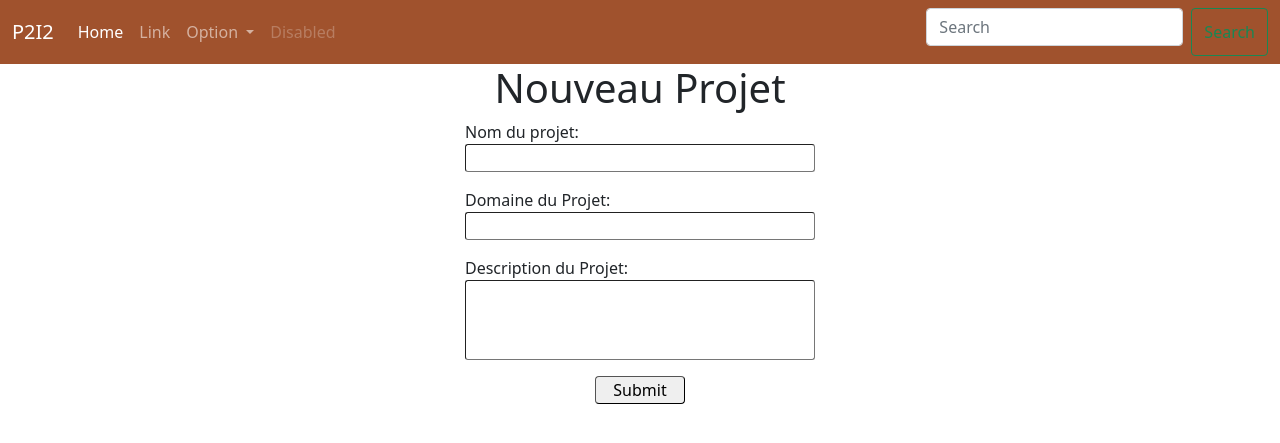
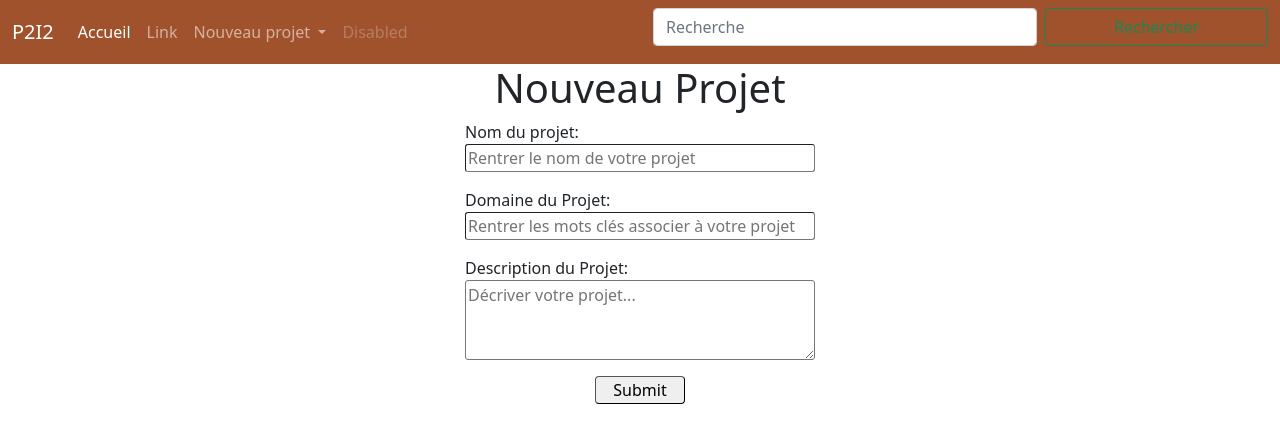
Before and after one commit to rouxmi/Bird-Democratie-Participative, a Flask app: page /form in a window 1280 px wide. Shown: the top 443 px of the page. Run offline with Flask 2, Linux system fonts and the light colour scheme.

Commit message:
recherche de sub + modif bd

```diff
--- a/app.py
+++ b/app.py
@@ -1,5 +1,6 @@
 import sqlite3
-from flask import Flask, render_template, request, url_for
+from flask import Flask, render_template, request, url_for,redirect,flash
+import datetime
 
 app = Flask(__name__)
 
@@ -17,9 +18,47 @@ def post():
      subs = sqlite3.connect('sub.db')
      cursor = subs.cursor()
      cursor.execute("""
-     INSERT INTO table1(Nom,Mots_clés) values(?,?)""",(str(form_data['name']),str(form_data['domaine'])))
+     INSERT INTO table1(Nom,Posté_par,Mots_clés,description,création) values(?,?,?,?,?)""",(str(form_data['name']),'admin',str(form_data['domaine']),str(form_data['description']),datetime.date.today()))
      subs.commit()
+     subs.close()
+     return redirect('/')
+
+
+@app.route('/search', methods=['GET', 'POST'])
+def recherche():
+    search = request.form.to_dict()
+    if request.method == 'POST':
+        return search_results(search)
+    return render_template('resultat.html', form=search)
+
+
+@app.route('/results')
+def search_results(search):
+     resultat = []
+     search_str = search['Search']
+     subs = sqlite3.connect('sub.db')
+     cursor = subs.cursor()
+     cursor.execute("""SELECT * FROM table1""")
+     contenu=cursor.fetchall()
+     resultat=[]
+     for row in contenu:
+          if search_str in row[0] or search_str in row[3]:
+               date=row[5].split('-')
+               Y=int(date[0])
+               M=int(date[1])
+               D=int(date[2])
+               resultat.append(row[:-1]+(str((datetime.date.today()-datetime.date(Y,M,D)).days)+' days ago',))
+
+     subs.close()
+     if not resultat:
+         return render_template('resultat.html',resultat='')
+     else:
+         return render_template('resultat.html', resultat=resultat)
+
+@app.route('/sub/<id>')
+def sub(id):
      return render_template('accueil.html')
+
 
 if __name__=='__main__':
      app.run(debug=1)
--- a/static/styles/stylesub.css
+++ b/static/styles/stylesub.css
@@ -26,7 +26,12 @@ h1{
 }
 
 textarea{
-    text-align: bottom;
+    display: block;
     margin-right: auto;
     margin-left: auto;
+    width: 350px;
+    float: bottom;
+    margin-bottom: 10px;
+    border-radius: 3px;
+    border-width: 1px;
 }
--- a/templates/layout.html
+++ b/templates/layout.html
@@ -20,14 +20,14 @@
           <div class="collapse navbar-collapse" id="navbarSupportedContent">
             <ul class="navbar-nav me-auto mb-2 mb-lg-0">
               <li class="nav-item">
-                <a class="nav-link active" aria-current="page" href="#">Home</a>
+                <a class="nav-link active" aria-current="page" href="#">Accueil</a>
               </li>
               <li class="nav-item">
                 <a class="nav-link" href="#">Link</a>
               </li>
               <li class="nav-item dropdown">
                 <a class="nav-link dropdown-toggle" href="#" id="navbarDropdown" role="button" data-bs-toggle="dropdown" aria-expanded="false">
-                  Option
+                  Nouveau projet
                 </a>
                 <ul class="dropdown-menu" aria-labelledby="navbarDropdown">
                   <li><a class="dropdown-item" href="/form">Créer un sub</a></li>
@@ -40,9 +40,9 @@
                 <a class="nav-link disabled">Disabled</a>
               </li>
             </ul>
-            <form class="d-flex">
-              <input class="form-control me-2" type="search" placeholder="Search" aria-label="Search">
-              <button class="btn btn-outline-success" type="submit">Search</button>
+            <form class="d-flex" action="/search" method="POST">
+              <input class="form-control me-2" type="search" placeholder="Recherche" aria-label="Search" name='Search' required minlength="1">
+              <input class="btn btn-outline-success" type="submit" value="Rechercher"></input>
             </form>
           </div>
         </div>
--- a/templates/sub.html
+++ b/templates/sub.html
@@ -10,7 +10,7 @@
       <p>
       <label for='name'>Nom du projet:
       </label>
-      <input type='text' name='name'
+      <input type='text' name='name' placeholder="Rentrer le nom de votre projet"
       required
          minlength='1' maxlength='200'>
       </input>
@@ -18,7 +18,7 @@
       <p>
       <label for='domaine'>Domaine du Projet:
       </label>
-      <input type='text' name='domaine'
+      <input type='text' name='domaine' placeholder="Rentrer les mots clés associer à votre projet"
       required
          minlength='1' maxlength='200'>
       </input>
@@ -26,10 +26,9 @@
       <p>
       <label for='description'>Description du Projet:
       </label>
-      <input type='text' name='description'
+      <textarea type='text' name='description' rows="20" placeholder="Décriver votre projet..."
       required
-         minlength='1' maxlength='2000' style="height: 80px">
-      </input>
+         minlength='1' maxlength='5000' style="height: 80px"></textarea>
       </p>
       <p>
       <input type= "submit" value="Submit" style="margin-left: auto;
```
Also changed, not shown: templates/resultat.html (added, +19 -0 lines), sub.db.
